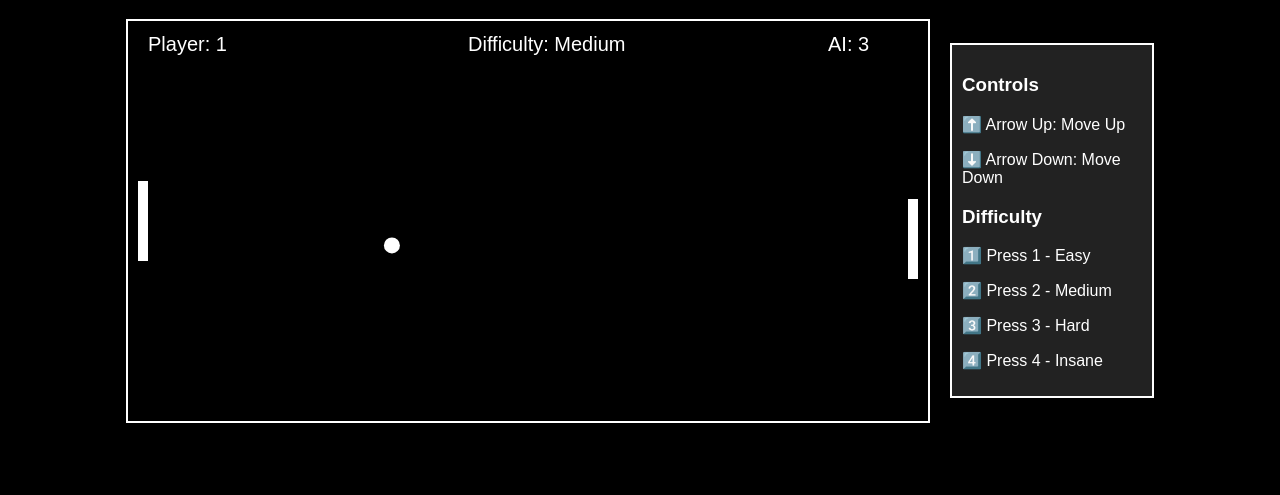
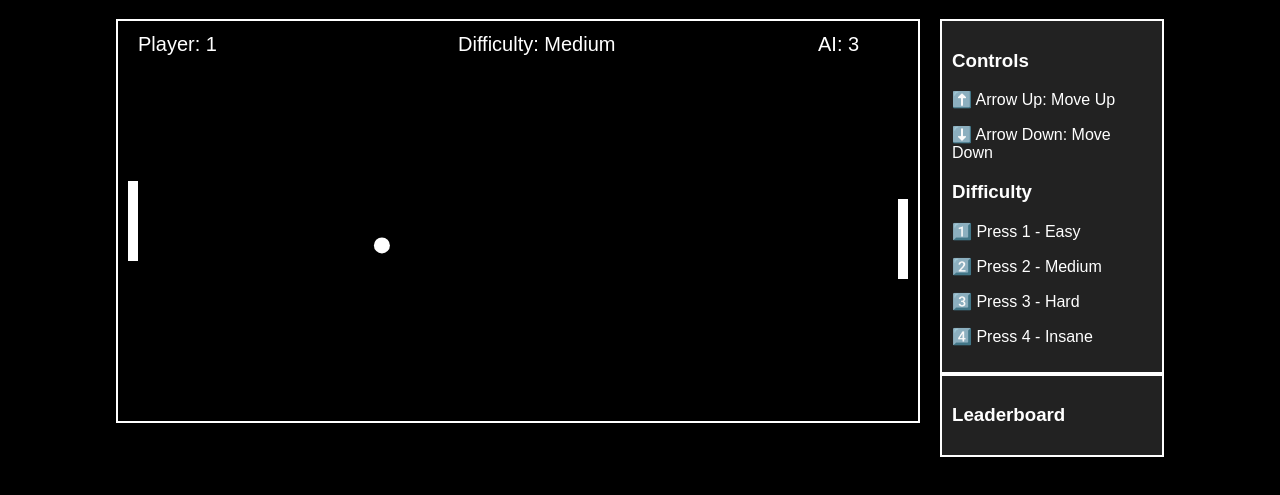
Before and after one commit to josephmossbridge/freeponggame, a plain HTML site: page index.html in a window 1280 px wide. Shown: the part 61-556 px from the top of the page. Drawn offline with Linux system fonts and the light colour scheme.

Commit message:
Update index.html

```diff
--- a/index.html
+++ b/index.html
@@ -6,23 +6,26 @@
     <title>Free Pong Game</title>
     <style>
         body { text-align: center; background: black; color: white; font-family: Arial, sans-serif; }
-        .container { display: flex; justify-content: center; align-items: center; }
-        canvas { border: 2px solid white; display: block; margin-right: 20px; }
-        .instructions {
+        .container { display: flex; justify-content: center; align-items: start; gap: 20px; }
+        canvas { border: 2px solid white; display: block; }
+        .info-box {
             text-align: left;
             font-size: 16px;
             padding: 10px;
             border: 2px solid white;
             background: #222;
-            max-width: 180px;
+            max-width: 200px;
         }
+        ul { padding: 0; list-style: none; }
     </style>
 </head>
 <body>
     <h1>Free Pong Game</h1>
     <div class="container">
         <canvas id="gameCanvas" width="800" height="400"></canvas>
-        <div class="instructions">
+
+        <div>
+            <div class="info-box">
                 <h3>Controls</h3>
                 <p>⬆️ Arrow Up: Move Up</p>
                 <p>⬇️ Arrow Down: Move Down</p>
@@ -32,6 +35,12 @@
                 <p>3️⃣ Press 3 - Hard</p>
                 <p>4️⃣ Press 4 - Insane</p>
             </div>
+
+            <div class="info-box">
+                <h3>Leaderboard</h3>
+                <ul id="leaderboard"></ul>
+            </div>
+        </div>
     </div>
     <script src="pong.js"></script>
 </body>
```
Lines whose indentation alone changed are shown as unchanged.
